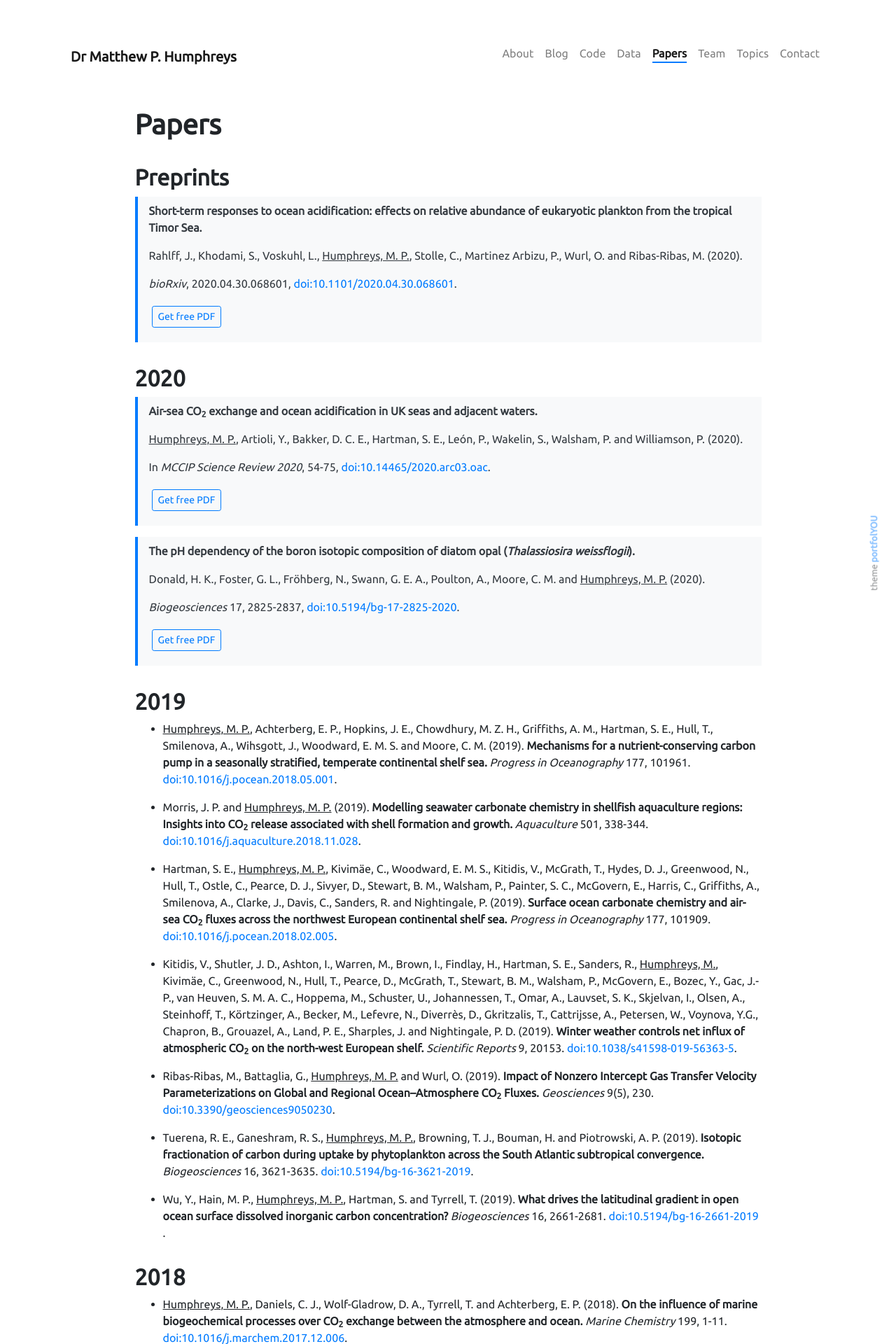
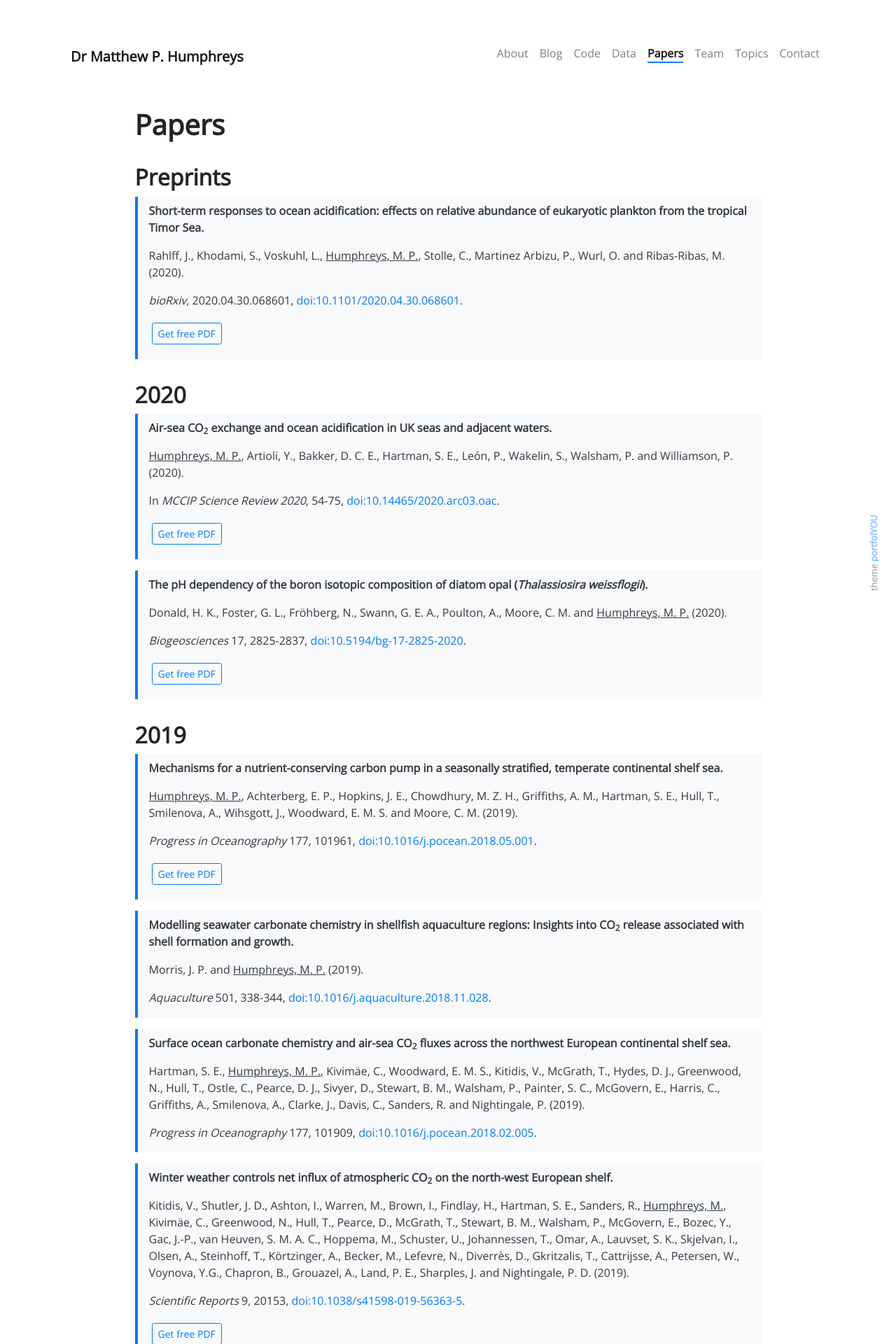
Before and after one commit to mvdh7/mvdh7.github.io, a Jekyll site: the page built from pages/publications.md, in a window 1280 px wide. Shown: the top 1920 px of the page at 70% size. Built offline with Jekyll 4.4.1, drawn with Linux system fonts in a browser that asks for light colours; nearby versions of some CDN libraries; some of the changed text lies outside the part shown.

Commit message:
Update 2019 pubs style

```diff
--- a/_sass/_base.scss
+++ b/_sass/_base.scss
@@ -3,7 +3,7 @@ html{
 }
 
 body {
-  font-family: "Ubuntu", sans-serif;
+  font-family: "Open Sans", sans-serif;
 }
 
 .badge {
--- a/_sass/portfolYOU.scss
+++ b/_sass/portfolYOU.scss
@@ -1,7 +1,7 @@
 @charset "utf-8";
 
 // Custom Fonts
-@import url('https://fonts.googleapis.com/css?family=Ubuntu');
+@import url('https://fonts.googleapis.com/css?family=Open+Sans');
 
 // Import partials from `sass_dir` (defaults to `_sass`)
 @import "variables",
--- a/original/_sass/_base.scss
+++ b/original/_sass/_base.scss
@@ -1,6 +1,6 @@
 body {
     //background-color: #0b223c;
-    font-family: 'Ubuntu', sans-serif;
+    font-family: 'Open Sans', sans-serif;
 }
 
 .badge {
--- a/original/_sass/portfolYOU.scss
+++ b/original/_sass/portfolYOU.scss
@@ -1,7 +1,7 @@
 @charset "utf-8";
 
 // Custom Fonts
-@import url('https://fonts.googleapis.com/css?family=Ubuntu');
+@import url('https://fonts.googleapis.com/css?family=Open+Sans');
 
 // Import partials from `sass_dir` (defaults to `_sass`)
 @import "variables",
--- a/pages/publications.md
+++ b/pages/publications.md
@@ -37,19 +37,57 @@ weight: 5
 
 ## **2019**
 
-  * <u>Humphreys, M. P.</u>, Achterberg, E. P., Hopkins, J. E., Chowdhury, M. Z. H., Griffiths, A. M., Hartman, S. E., Hull, T., Smilenova, A., Wihsgott, J., Woodward, E. M. S. and Moore, C. M. (2019). **Mechanisms for a nutrient-conserving carbon pump in a seasonally stratified, temperate continental shelf sea.** *Progress in Oceanography* 177, 101961. [doi:10.1016/j.pocean.2018.05.001](https://doi.org/10.1016/j.pocean.2018.05.001).
+> **Mechanisms for a nutrient-conserving carbon pump in a seasonally stratified, temperate continental shelf sea.**
+>
+> <u>Humphreys, M. P.</u>, Achterberg, E. P., Hopkins, J. E., Chowdhury, M. Z. H., Griffiths, A. M., Hartman, S. E., Hull, T., Smilenova, A., Wihsgott, J., Woodward, E. M. S. and Moore, C. M. (2019).
+>
+> *Progress in Oceanography* 177, 101961, [doi:10.1016/j.pocean.2018.05.001](https://doi.org/10.1016/j.pocean.2018.05.001).
+>
+> {% include elements/button.html link="https://github.com/mvdh7/mvdh7.github.io/blob/master/pdfs/Humphreys-Mechanisms-ProgOceanogr-2019.pdf" text="Get free PDF" size="sm" %}
 
-  * Morris, J. P. and <u>Humphreys, M. P.</u> (2019). **Modelling seawater carbonate chemistry in shellfish aquaculture regions: Insights into CO<sub>2</sub> release associated with shell formation and growth.** *Aquaculture* 501, 338-344. [doi:10.1016/j.aquaculture.2018.11.028](https://doi.org/10.1016/j.aquaculture.2018.11.028).
+> **Modelling seawater carbonate chemistry in shellfish aquaculture regions: Insights into CO<sub>2</sub> release associated with shell formation and growth.**
+>
+> Morris, J. P. and <u>Humphreys, M. P.</u> (2019).
+>
+> *Aquaculture* 501, 338-344, [doi:10.1016/j.aquaculture.2018.11.028](https://doi.org/10.1016/j.aquaculture.2018.11.028).
 
-  * Hartman, S. E., <u>Humphreys, M. P.</u>, Kivimäe, C., Woodward, E. M. S., Kitidis, V., McGrath, T., Hydes, D. J., Greenwood, N., Hull, T., Ostle, C., Pearce, D. J., Sivyer, D., Stewart, B. M., Walsham, P., Painter, S. C., McGovern, E., Harris, C., Griffiths, A., Smilenova, A., Clarke, J., Davis, C., Sanders, R. and Nightingale, P. (2019). **Surface ocean carbonate chemistry and air-sea CO<sub>2</sub> fluxes across the northwest European continental shelf sea.** *Progress in Oceanography* 177, 101909. [doi:10.1016/j.pocean.2018.02.005](https://doi.org/10.1016/j.pocean.2018.02.005).
+> **Surface ocean carbonate chemistry and air-sea CO<sub>2</sub> fluxes across the northwest European continental shelf sea.**
+>
+> Hartman, S. E., <u>Humphreys, M. P.</u>, Kivimäe, C., Woodward, E. M. S., Kitidis, V., McGrath, T., Hydes, D. J., Greenwood, N., Hull, T., Ostle, C., Pearce, D. J., Sivyer, D., Stewart, B. M., Walsham, P., Painter, S. C., McGovern, E., Harris, C., Griffiths, A., Smilenova, A., Clarke, J., Davis, C., Sanders, R. and Nightingale, P. (2019).
+>
+> *Progress in Oceanography* 177, 101909, [doi:10.1016/j.pocean.2018.02.005](https://doi.org/10.1016/j.pocean.2018.02.005).
 
-  * Kitidis, V., Shutler, J. D., Ashton, I., Warren, M., Brown, I., Findlay, H., Hartman, S. E., Sanders, R., <u>Humphreys, M.</u>, Kivimäe, C., Greenwood, N., Hull, T., Pearce, D., McGrath, T., Stewart, B. M., Walsham, P., McGovern, E., Bozec, Y., Gac, J.-P., van Heuven, S. M. A. C., Hoppema, M., Schuster, U., Johannessen, T., Omar, A., Lauvset, S. K., Skjelvan, I., Olsen, A., Steinhoff, T., Körtzinger, A., Becker, M., Lefevre, N., Diverrès, D., Gkritzalis, T., Cattrijsse, A., Petersen, W., Voynova, Y.G., Chapron, B., Grouazel, A., Land, P. E., Sharples, J. and Nightingale, P. D. (2019). **Winter weather controls net influx of atmospheric CO<sub>2</sub> on the north-west European shelf.** *Scientific Reports* 9, 20153. [doi:10.1038/s41598-019-56363-5](https://doi.org/10.1038/s41598-019-56363-5).
+> **Winter weather controls net influx of atmospheric CO<sub>2</sub> on the north-west European shelf.**
+>
+> Kitidis, V., Shutler, J. D., Ashton, I., Warren, M., Brown, I., Findlay, H., Hartman, S. E., Sanders, R., <u>Humphreys, M.</u>, Kivimäe, C., Greenwood, N., Hull, T., Pearce, D., McGrath, T., Stewart, B. M., Walsham, P., McGovern, E., Bozec, Y., Gac, J.-P., van Heuven, S. M. A. C., Hoppema, M., Schuster, U., Johannessen, T., Omar, A., Lauvset, S. K., Skjelvan, I., Olsen, A., Steinhoff, T., Körtzinger, A., Becker, M., Lefevre, N., Diverrès, D., Gkritzalis, T., Cattrijsse, A., Petersen, W., Voynova, Y.G., Chapron, B., Grouazel, A., Land, P. E., Sharples, J. and Nightingale, P. D. (2019).
+>
+> *Scientific Reports* 9, 20153, [doi:10.1038/s41598-019-56363-5](https://doi.org/10.1038/s41598-019-56363-5).
+>
+> {% include elements/button.html link="https://github.com/mvdh7/mvdh7.github.io/blob/master/pdfs/Kitidis-Winter-SciRep-2019.pdf" text="Get free PDF" size="sm" %}
 
-  * Ribas-Ribas, M., Battaglia, G., <u>Humphreys, M. P.</u> and Wurl, O. (2019). **Impact of Nonzero Intercept Gas Transfer Velocity Parameterizations on Global and Regional Ocean–Atmosphere CO<sub>2</sub> Fluxes.** *Geosciences* 9(5), 230. [doi:10.3390/geosciences9050230](https://doi.org/10.3390/geosciences9050230).
+> **Impact of Nonzero Intercept Gas Transfer Velocity Parameterizations on Global and Regional Ocean–Atmosphere CO<sub>2</sub> Fluxes.**
+>
+> Ribas-Ribas, M., Battaglia, G., <u>Humphreys, M. P.</u> and Wurl, O. (2019).
+>
+> *Geosciences* 9(5), 230, [doi:10.3390/geosciences9050230](https://doi.org/10.3390/geosciences9050230).
+>
+> {% include elements/button.html link="https://github.com/mvdh7/mvdh7.github.io/blob/master/pdfs/RibasRibas-Impact-Geosciences-2019.pdf" text="Get free PDF" size="sm" %}
 
-  * Tuerena, R. E., Ganeshram, R. S., <u>Humphreys, M. P.</u>, Browning, T. J., Bouman, H. and Piotrowski, A. P. (2019). **Isotopic fractionation of carbon during uptake by phytoplankton across the South Atlantic subtropical convergence.** *Biogeosciences* 16, 3621-3635. [doi:10.5194/bg-16-3621-2019](https://doi.org/10.5194/bg-16-3621-2019).
+> **Isotopic fractionation of carbon during uptake by phytoplankton across the South Atlantic subtropical convergence.**
+>
+> Tuerena, R. E., Ganeshram, R. S., <u>Humphreys, M. P.</u>, Browning, T. J., Bouman, H. and Piotrowski, A. P. (2019).
+>
+> *Biogeosciences* 16, 3621-3635, [doi:10.5194/bg-16-3621-2019](https://doi.org/10.5194/bg-16-3621-2019).
+>
+> {% include elements/button.html link="https://github.com/mvdh7/mvdh7.github.io/blob/master/pdfs/Tuerena-Isotopic-Biogeosciences-2019.pdf" text="Get free PDF" size="sm" %}
 
-  * Wu, Y., Hain, M. P., <u>Humphreys, M. P.</u>, Hartman, S. and Tyrrell, T. (2019). **What drives the latitudinal gradient in open ocean surface dissolved inorganic carbon concentration?** *Biogeosciences* 16, 2661-2681. [doi:10.5194/bg-16-2661-2019](https://doi.org/10.5194/bg-16-2661-2019).
+> **What drives the latitudinal gradient in open ocean surface dissolved inorganic carbon concentration?**
+>
+> Wu, Y., Hain, M. P., <u>Humphreys, M. P.</u>, Hartman, S. and Tyrrell, T. (2019).
+>
+> *Biogeosciences* 16, 2661-2681, [doi:10.5194/bg-16-2661-2019](https://doi.org/10.5194/bg-16-2661-2019).
+>
+> {% include elements/button.html link="https://github.com/mvdh7/mvdh7.github.io/blob/master/pdfs/Wu-Latitudinal-Biogeosciences-2019.pdf" text="Get free PDF" size="sm" %}
 
 ## **2018**
 
```
Also changed, not shown: 5 other files.
